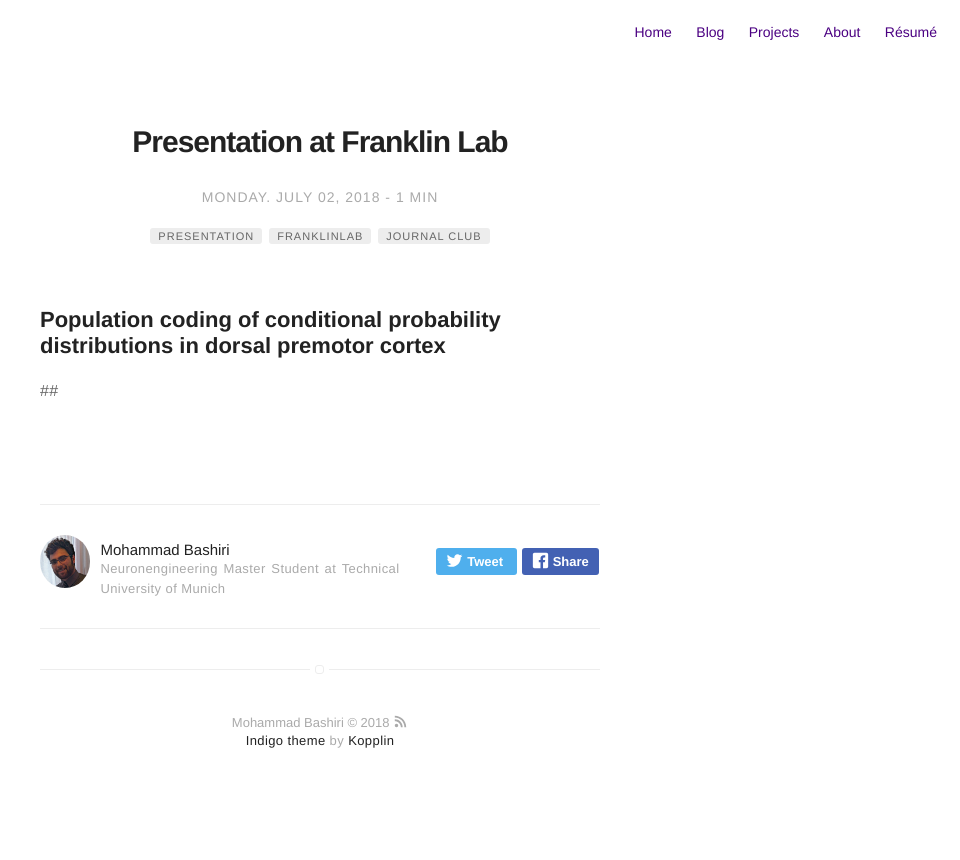
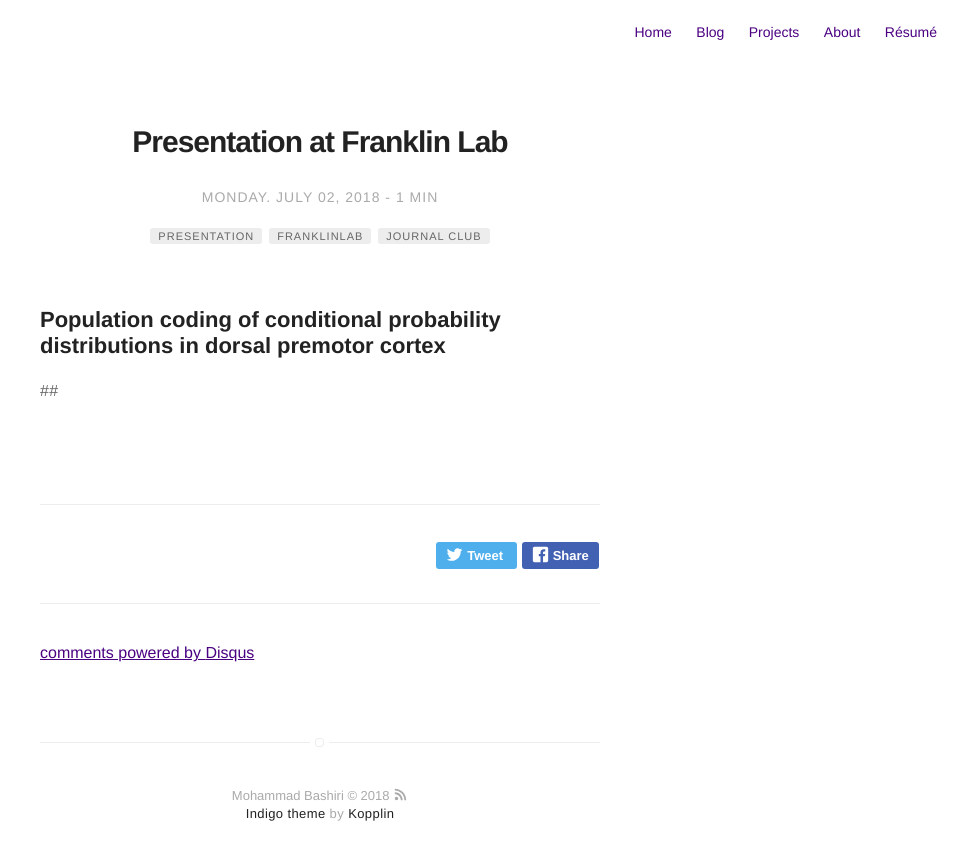
Before and after one commit to mohammadbashiri/mohammadbashiri.github.io-old, a Jekyll site: the page built from _posts/2018-07-02-Presentation at FranklinLab.markdown, in a window 1280 px wide. Shown: the top 860 px of the page, without its empty margins (320-1280 px from the left). Built offline with Jekyll 4.4.1, drawn with Linux system fonts in a browser that asks for light colours; comment, search, counter and statistics services are not loaded; some of the changed lines change nothing that is shown.

Commit message:
fixed the author name and disqus shortname

```diff
--- a/_config.yml
+++ b/_config.yml
@@ -30,8 +30,8 @@
 
 # if you don't want comments in your posts, leave categories empty
 disqus:
-  shortname: mydisqus # enter this from your disqus account
-  categories: [] # only show disqus for posts that have these categories
+  shortname: https-mohammadbashiri-github-io # enter this from your disqus account
+  categories: [blog, project] # only show disqus for posts that have these categories
 
 # if you don't have any of social below, comment the line
 facebook: mohammadbashiri93
@@ -54,7 +54,7 @@
 email: mohammadbashiri93@gmail.com
 
 authors:
-    mohammadbashiri:
+    johndoe:
         name: Mohammad Bashiri
         bio: Neuronengineering Master Student at Technical University of Munich
         external-image: false
```
